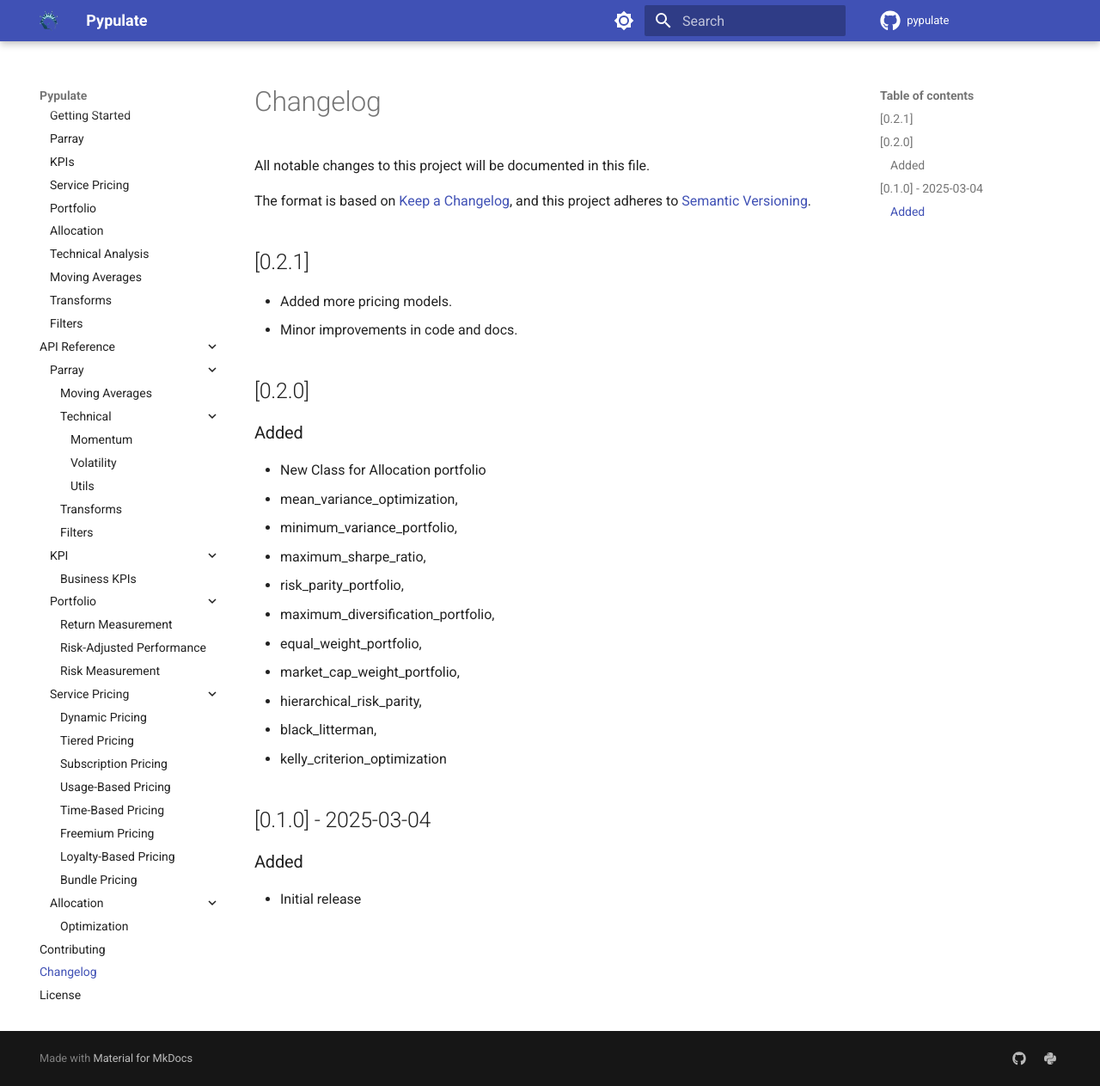
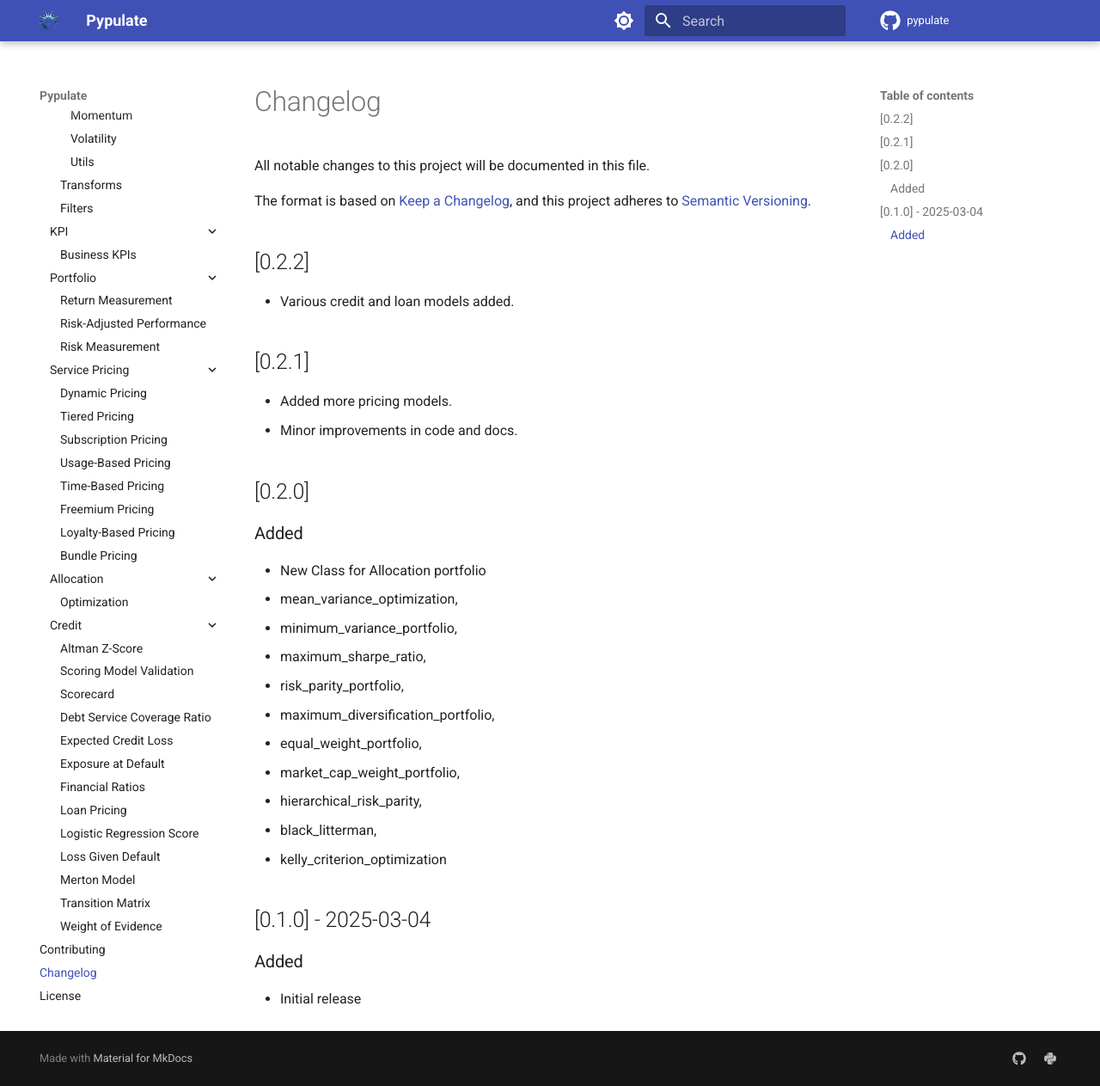
Before and after one commit to A111ir/pypulate, an MkDocs documentation site: the page built from docs/changelog.md, in a window 1280 px wide and 1263 px high. Shown: the whole window at 86% size. Built offline with MkDocs 1.6.1 and Material for MkDocs 9.7.7, drawn with Linux system fonts in a browser that asks for light colours; comment, search, counter and statistics services are not loaded.

Commit message:
credit model added.

```diff
--- a/docs/changelog.md
+++ b/docs/changelog.md
@@ -4,6 +4,10 @@ All notable changes to this project will be documented in this file.
 
 The format is based on [Keep a Changelog](https://keepachangelog.com/en/1.0.0/),
 and this project adheres to [Semantic Versioning](https://semver.org/spec/v2.0.0.html).
+
+## [0.2.2]
+- Various credit and loan models added.
+
 
 ## [0.2.1]
 - Added more pricing models.
--- a/mkdocs.yml
+++ b/mkdocs.yml
@@ -49,6 +49,8 @@ markdown_extensions:
   - pymdownx.emoji:
       emoji_index: !!python/name:material.extensions.emoji.twemoji
       emoji_generator: !!python/name:material.extensions.emoji.to_svg
+  - pymdownx.arithmatex:
+      generic: true
 
 plugins:
   - search
@@ -79,6 +81,21 @@ nav:
     - Service Pricing: user-guide/service-pricing.md
     - Portfolio: user-guide/portfolio.md
     - Allocation: user-guide/allocation.md
+    - Credit: user-guide/credit-scoring.md
+    - Credit Scoring:
+      - Altman Z-Score: user-guide/credit/altman_zscore.md
+      - Scoring Model Validation: user-guide/credit/scoring_model_validation.md
+      - Scorecard: user-guide/credit/scorecard.md
+      - Debt Service Coverage Ratio: user-guide/credit/debt_service_coverage_ratio.md
+      - Expected Credit Loss: user-guide/credit/expected_credit_loss.md
+      - Exposure at Default: user-guide/credit/exposure_at_default.md
+      - Financial Ratios: user-guide/credit/financial_ratios.md
+      - Loan Pricing: user-guide/credit/loan_pricing.md
+      - Logistic Regression Score: user-guide/credit/logistic_regression_score.md
+      - Loss Given Default: user-guide/credit/loss_given_default.md
+      - Merton Model: user-guide/credit/merton_model.md
+      - Transition Matrix: user-guide/credit/transition_matrix.md
+      - Weight of Evidence: user-guide/credit/weight_of_evidence.md
     - Technical Analysis: user-guide/technical.md
     - Moving Averages: user-guide/moving-averages.md
     - Transforms: user-guide/transforms.md
@@ -110,6 +127,20 @@ nav:
       - Bundle Pricing: api/service-pricing/bundle-pricing.md
     - Allocation:
       - Optimization: api/optimization.md
+    - Credit:
+      - Altman Z-Score: api/credit/altman_z_score.md
+      - Scoring Model Validation: api/credit/scoring_model_validation.md
+      - Scorecard: api/credit/create_scorecard.md
+      - Debt Service Coverage Ratio: api/credit/debt_service_coverage_ratio.md
+      - Expected Credit Loss: api/credit/expected_credit_loss.md
+      - Exposure at Default: api/credit/exposure_at_default.md
+      - Financial Ratios: api/credit/financial_ratios.md
+      - Loan Pricing: api/credit/loan_pricing.md
+      - Logistic Regression Score: api/credit/logistic_regression_score.md
+      - Loss Given Default: api/credit/loss_given_default.md
+      - Merton Model: api/credit/merton_model.md
+      - Transition Matrix: api/credit/transition_matrix.md
+      - Weight of Evidence: api/credit/weight_of_evidence.md
 
 
 
```
Also changed, not shown: README.md (+71 -1 lines), pyproject.toml (+3 -5 lines).
